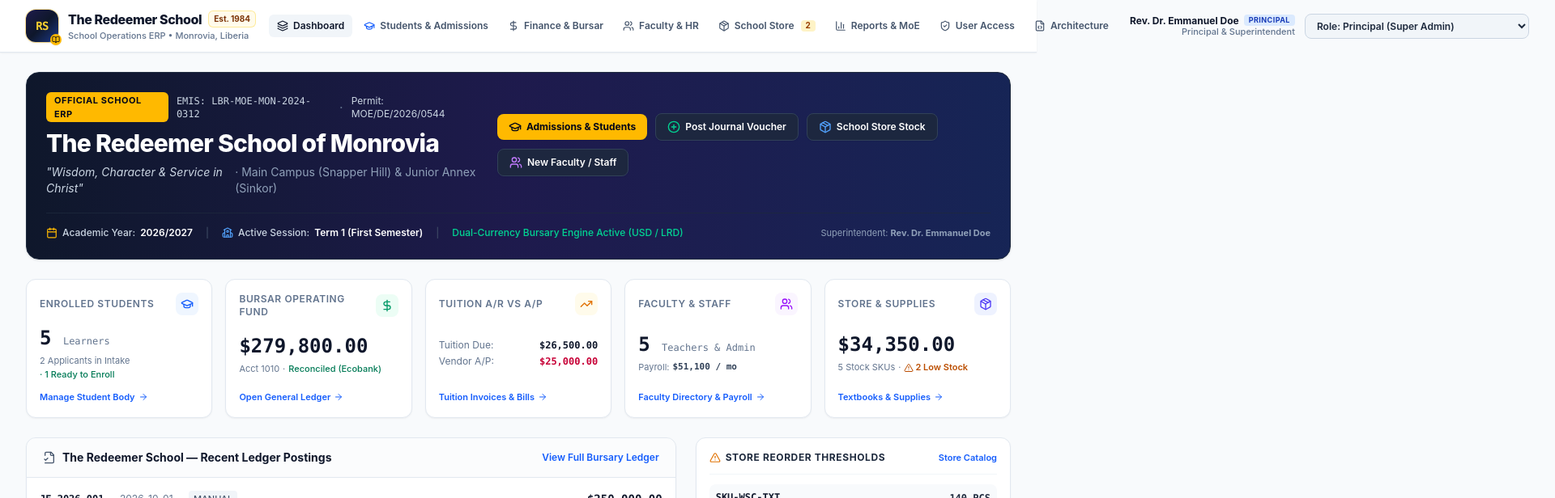
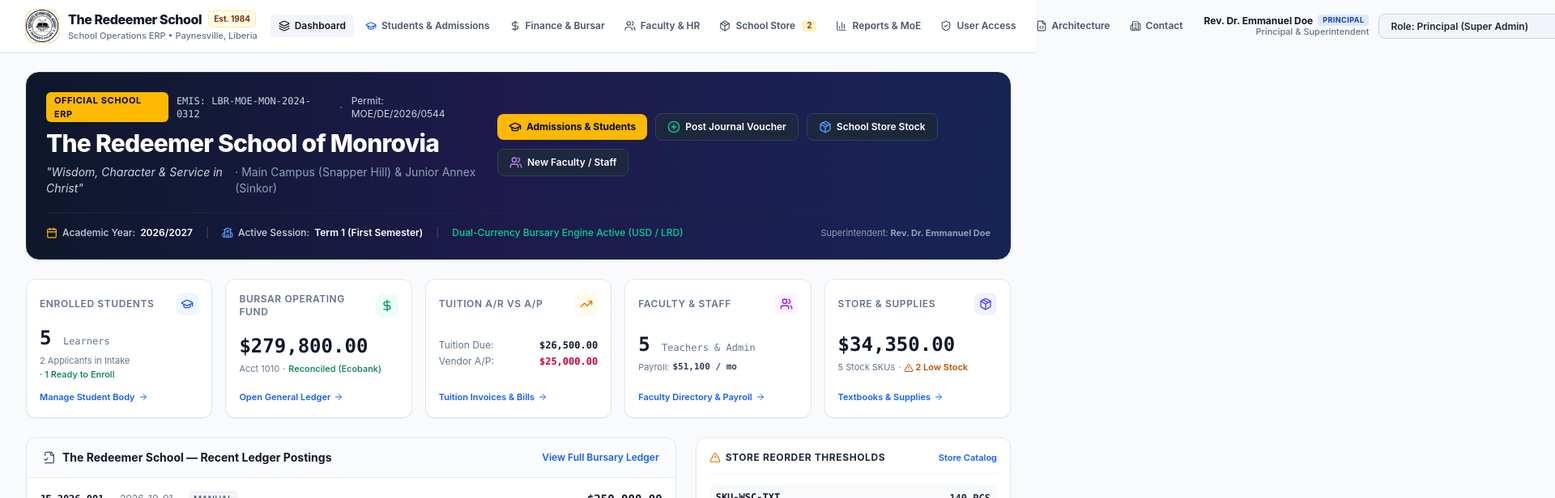
Before and after one commit to totagits/Redeemer-School, a React (Vite) app: page / in a window 1280 px wide. Shown: the top 616 px of the page at 81% size, 1920 px wide, since content can reach past the window. Built offline with nearby package versions, Linux system fonts and the light colour scheme.

Commit message:
Use school seal and add contact details menu

```diff
--- a/src/components/Header.tsx
+++ b/src/components/Header.tsx
@@ -9,10 +9,10 @@
   BarChart3,
   ShieldCheck,
   GraduationCap,
-  BookOpen
 } from 'lucide-react';
 import { ErpSystemRole } from '../logic/erpAuth.ts';
 import { THE_REDEEMER_SCHOOL_INFO } from '../data/erpInitialData.ts';
+import { SCHOOL_CONTACT } from '../data/schoolContact.ts';
 
 export type ERPView =
   | 'dashboard'
@@ -84,11 +84,8 @@
 
         {/* Zone 1: Single Brand element */}
         <div className="flex items-center gap-3 shrink-0">
-          <div className="w-10 h-10 rounded-xl bg-gradient-to-br from-indigo-950 via-slate-900 to-blue-900 text-white flex items-center justify-center font-bold text-sm shadow-sm ring-1 ring-amber-400/40 relative">
-            <span className="font-mono tracking-tighter text-amber-300 font-extrabold text-sm">RS</span>
-            <div className="absolute -bottom-1 -right-1 bg-amber-400 text-slate-950 rounded-full p-0.5 shadow-xs">
-              <BookOpen className="w-2.5 h-2.5" />
-            </div>
+          <div className="w-10 h-10 rounded-xl bg-white ring-1 ring-amber-400/50 shadow-sm overflow-hidden shrink-0">
+            <img src="/redeemer-seal.svg?v=1" alt="Redeemer School seal" className="w-full h-full object-contain" />
           </div>
           <button
             onClick={() => onSelectView('dashboard')}
@@ -103,7 +100,7 @@
               </span>
             </div>
             <span className="text-[11px] text-slate-500 font-medium whitespace-nowrap block">
-              School Operations ERP • Monrovia, Liberia
+              School Operations ERP • Paynesville, Liberia
             </span>
           </button>
         </div>
@@ -129,6 +126,20 @@
               )}
             </button>
           ))}
+          <details className="relative shrink-0">
+            <summary className="list-none px-2.5 py-1.5 text-xs font-semibold rounded-md text-slate-600 hover:text-slate-900 hover:bg-slate-50 cursor-pointer flex items-center gap-1.5">
+              <Building2 className="w-3.5 h-3.5" /> Contact
+            </summary>
+            <div className="absolute right-0 top-full mt-2 w-80 max-w-[calc(100vw-2rem)] rounded-xl border border-slate-200 bg-white p-4 text-xs text-slate-700 shadow-xl z-50">
+              <p className="font-bold text-slate-900">Redeemer School</p>
+              <p className="mt-2 leading-relaxed">{SCHOOL_CONTACT.address}</p>
+              <div className="mt-3 flex flex-col gap-1.5">
+                {SCHOOL_CONTACT.phones.map((phone) => (
+                  <a key={phone} href={`tel:${phone}`} className="font-semibold text-blue-700 hover:text-blue-900">{phone}</a>
+                ))}
+              </div>
+            </div>
+          </details>
         </nav>
 
         {/* Zone 3: Active User & Role Switcher */}
@@ -180,6 +191,20 @@
             {item.label}
           </button>
         ))}
+        <details className="relative shrink-0">
+            <summary className="list-none px-2.5 py-1.5 text-xs font-semibold rounded-md text-slate-600 hover:text-slate-900 hover:bg-slate-50 cursor-pointer flex items-center gap-1.5">
+              <Building2 className="w-3.5 h-3.5" /> Contact
+            </summary>
+            <div className="absolute right-0 top-full mt-2 w-80 max-w-[calc(100vw-2rem)] rounded-xl border border-slate-200 bg-white p-4 text-xs text-slate-700 shadow-xl z-50">
+              <p className="font-bold text-slate-900">Redeemer School</p>
+              <p className="mt-2 leading-relaxed">{SCHOOL_CONTACT.address}</p>
+              <div className="mt-3 flex flex-col gap-1.5">
+                {SCHOOL_CONTACT.phones.map((phone) => (
+                  <a key={phone} href={`tel:${phone}`} className="font-semibold text-blue-700 hover:text-blue-900">{phone}</a>
+                ))}
+              </div>
+            </div>
+          </details>
       </div>
     </header>
   );
```
